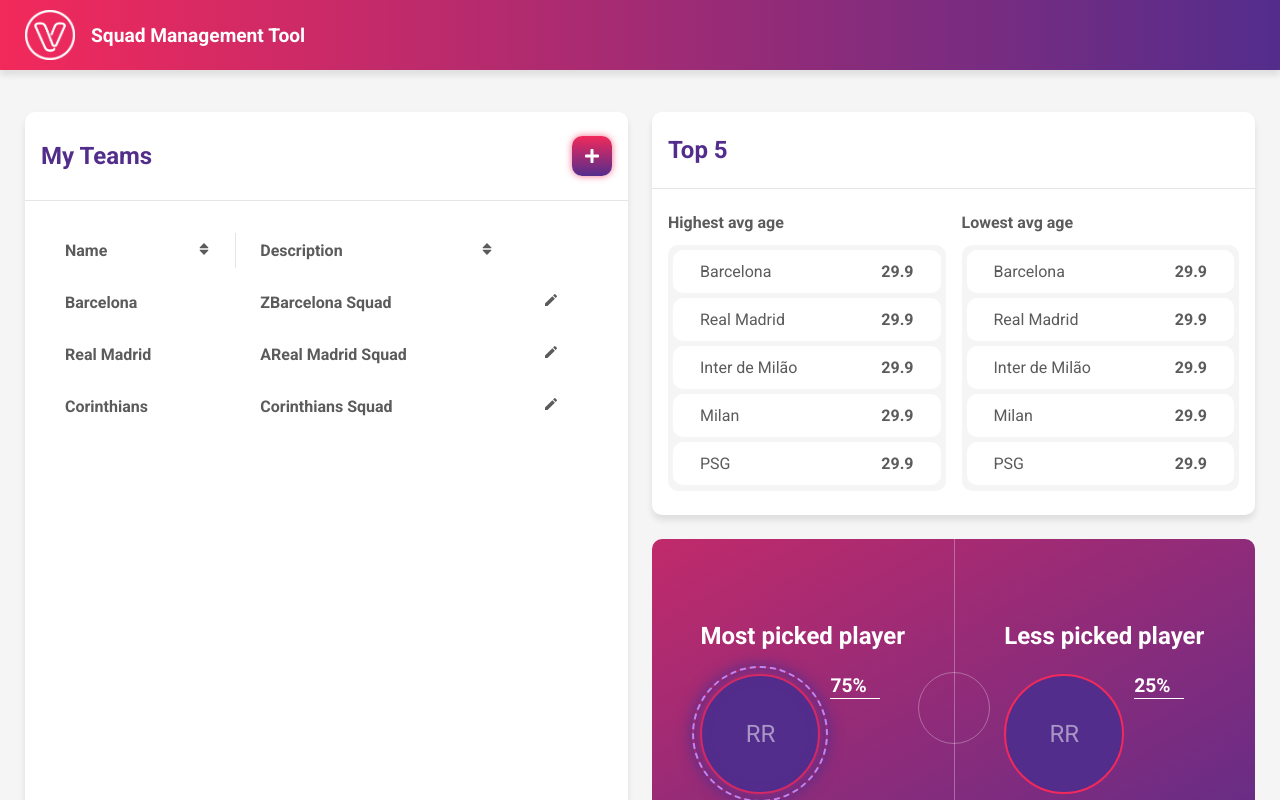
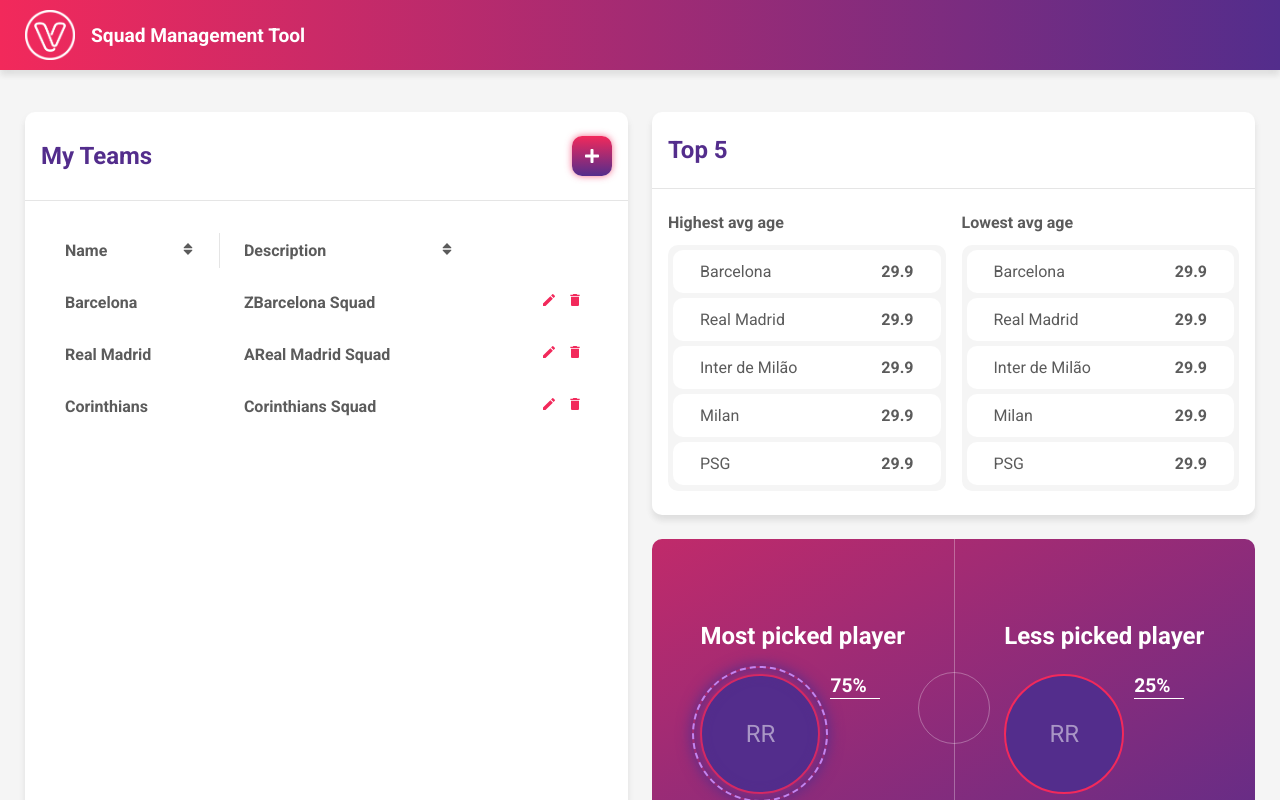
Before and after one commit to dtoloto/squad-management-tool, a React (Create React App) app: page / in a window 1280 px wide. Shown: the top 800 px of the page. Built offline with nearby package versions, Linux system fonts and the light colour scheme.

Commit message:
add: table actions

```diff
--- /dev/null
+++ b/src/components/Icon/index.tsx
@@ -0,0 +1,5 @@
+import styled from 'styled-components';
+
+export const Icon = styled.i`
+  margin: 0 5px;
+`;
--- a/src/components/Table/index.tsx
+++ b/src/components/Table/index.tsx
@@ -1,6 +1,7 @@
 import React, { useState } from 'react';
 import { TiArrowUnsorted } from 'react-icons/ti';
-import { MdEdit } from 'react-icons/md';
+import { MdEdit, MdDelete } from 'react-icons/md';
+import { Link } from 'react-router-dom';
 import IF from '../IF';
 import { IData, IHead } from './interfaces';
 
@@ -14,6 +15,8 @@ import {
   SortIcon,
 } from './styles';
 import Tooltip from '../Tooltip';
+import { Icon } from '../Icon';
+import theme from '../../styles/theme';
 
 interface IProps {
   header: IHead[];
@@ -57,6 +60,10 @@ const Table: React.FC<IProps> = ({ header, data }) => {
     }
   };
 
+  const handleDelete = (item: string | number) => {
+    console.log(item);
+  };
+
   return (
     <ResponsiveTable>
       <Container>
@@ -84,9 +91,23 @@ const Table: React.FC<IProps> = ({ header, data }) => {
               {header.map(head => (
                 <TD key={`${item.key}_${head.key}`}>{item[head.dataIndex]}</TD>
               ))}
-              <TD>
+              <TD style={{ textAlign: 'right', color: theme.colors.secondary }}>
                 <Tooltip label="Edit">
-                  <MdEdit />
+                  <Link to={item.link}>
+                    <Icon>
+                      <MdEdit />
+                    </Icon>
+                  </Link>
+                </Tooltip>
+                <Tooltip label="Delete">
+                  <Icon
+                    style={{ cursor: 'pointer' }}
+                    onClick={() => {
+                      handleDelete(item.key);
+                    }}
+                  >
+                    <MdDelete />
+                  </Icon>
                 </Tooltip>
               </TD>
             </TR>
--- a/src/components/Table/interfaces.ts
+++ b/src/components/Table/interfaces.ts
@@ -9,6 +9,6 @@ export interface IHead {
 
 export interface IData {
   key: string | number;
-  action?: React.ReactNode;
+  link: string;
   [key: string]: string | number | React.ReactNode;
 }
--- a/src/pages/Home/index.tsx
+++ b/src/pages/Home/index.tsx
@@ -31,16 +31,19 @@ const data = [
     key: '1',
     name: 'Barcelona',
     description: 'ZBarcelona Squad',
+    link: '/edit/1',
   },
   {
     key: '2',
     name: 'Real Madrid',
     description: 'AReal Madrid Squad',
+    link: '/edit/2',
   },
   {
     key: '3',
     name: 'Corinthians',
     description: 'Corinthians Squad',
+    link: '/edit/3',
   },
 ];
 
```
